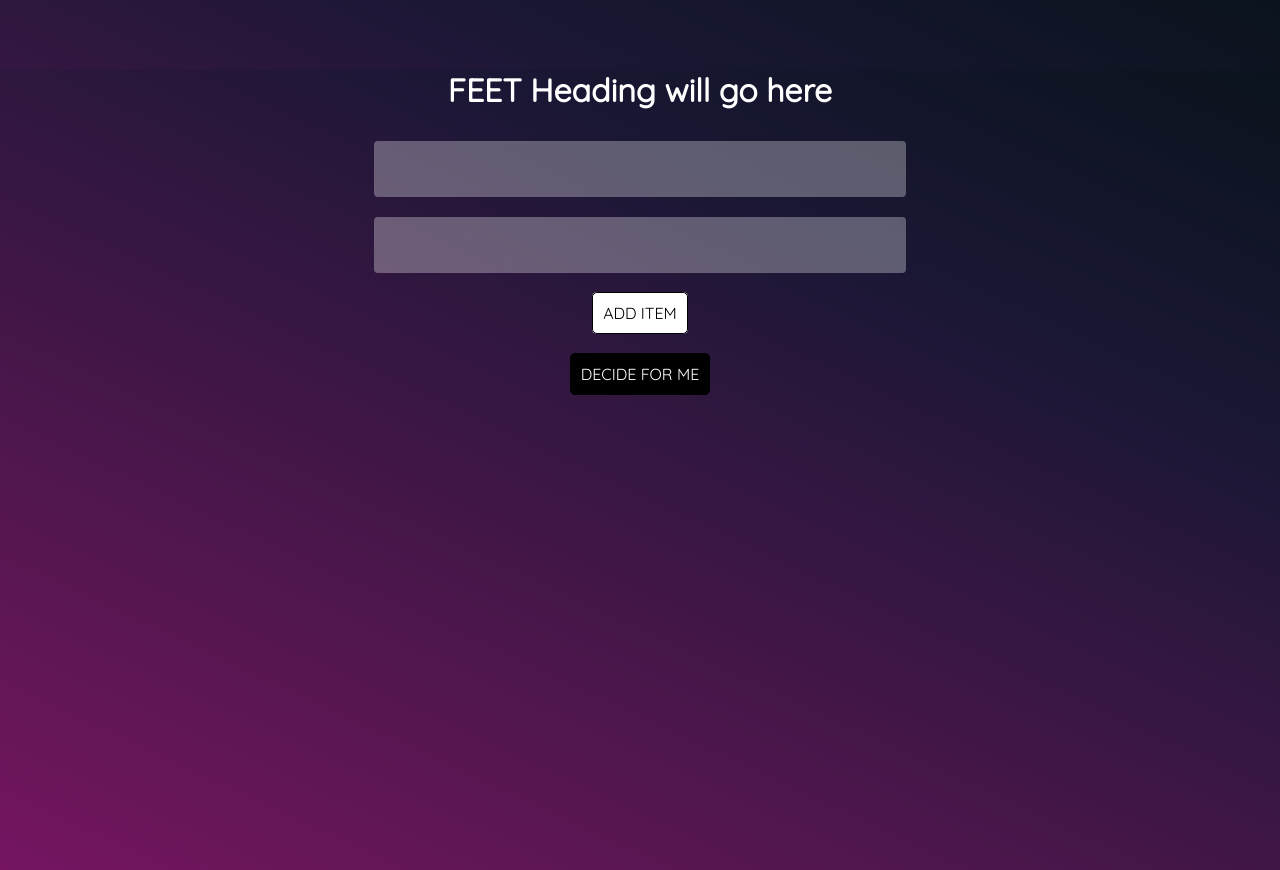
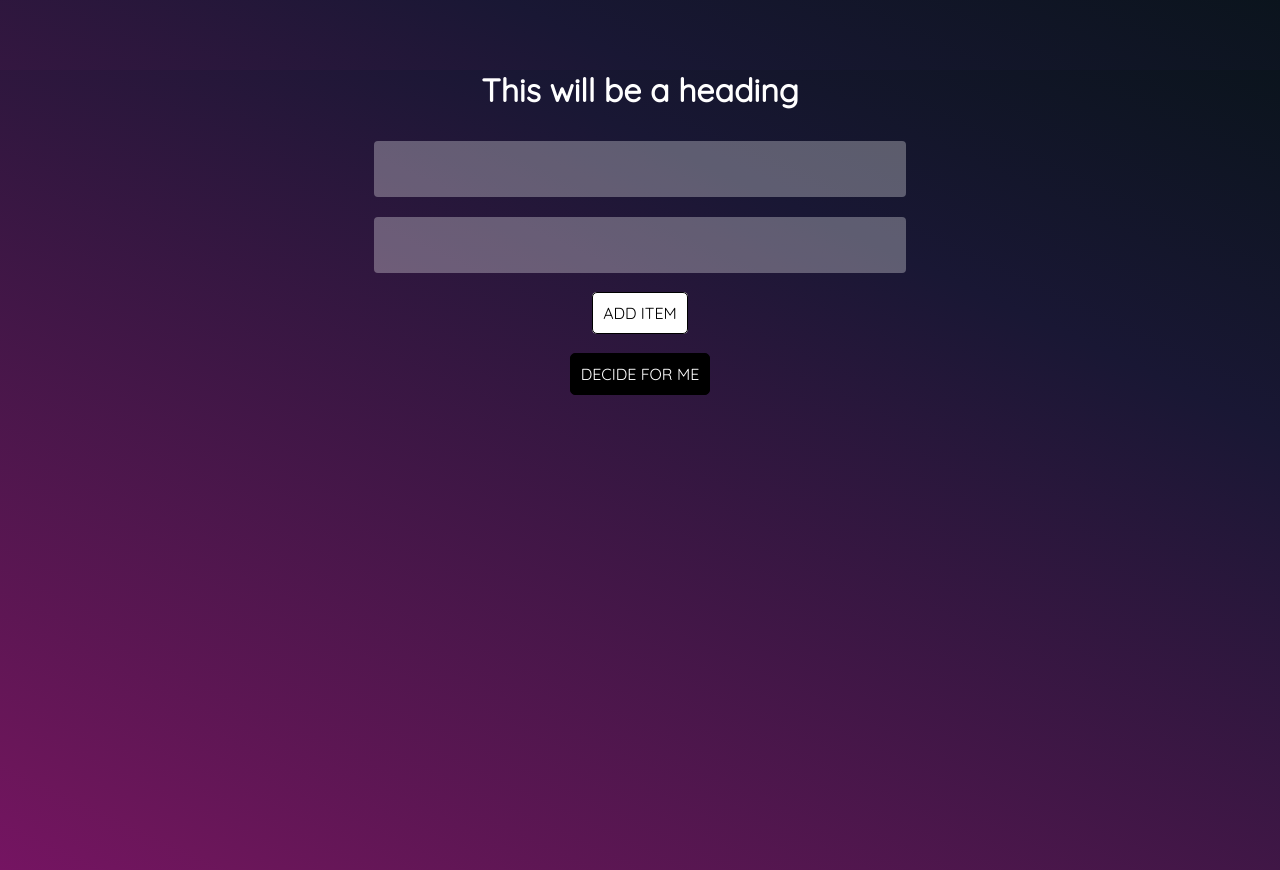
Before and after one commit to naominext/feet, a React (Create React App) app: page / in a window 1280 px wide. Built offline with nearby package versions, Linux system fonts and the light colour scheme.

Commit message:
Updated header text

```diff
--- a/src/Components/App/App.js
+++ b/src/Components/App/App.js
@@ -70,7 +70,7 @@ class App extends React.Component {
   render() {
     return (
       <div className="App">
-        <h1>FEET Heading will go here</h1>
+        <h1>This will be a heading</h1>
         < Form inputs={this.state.inputs} onInputChange={this.updateInput} onAddInput={this.addInput} onRemoveInput={this.removeInput} onSubmit={this.submitForm} />
       </div>
     )
```
